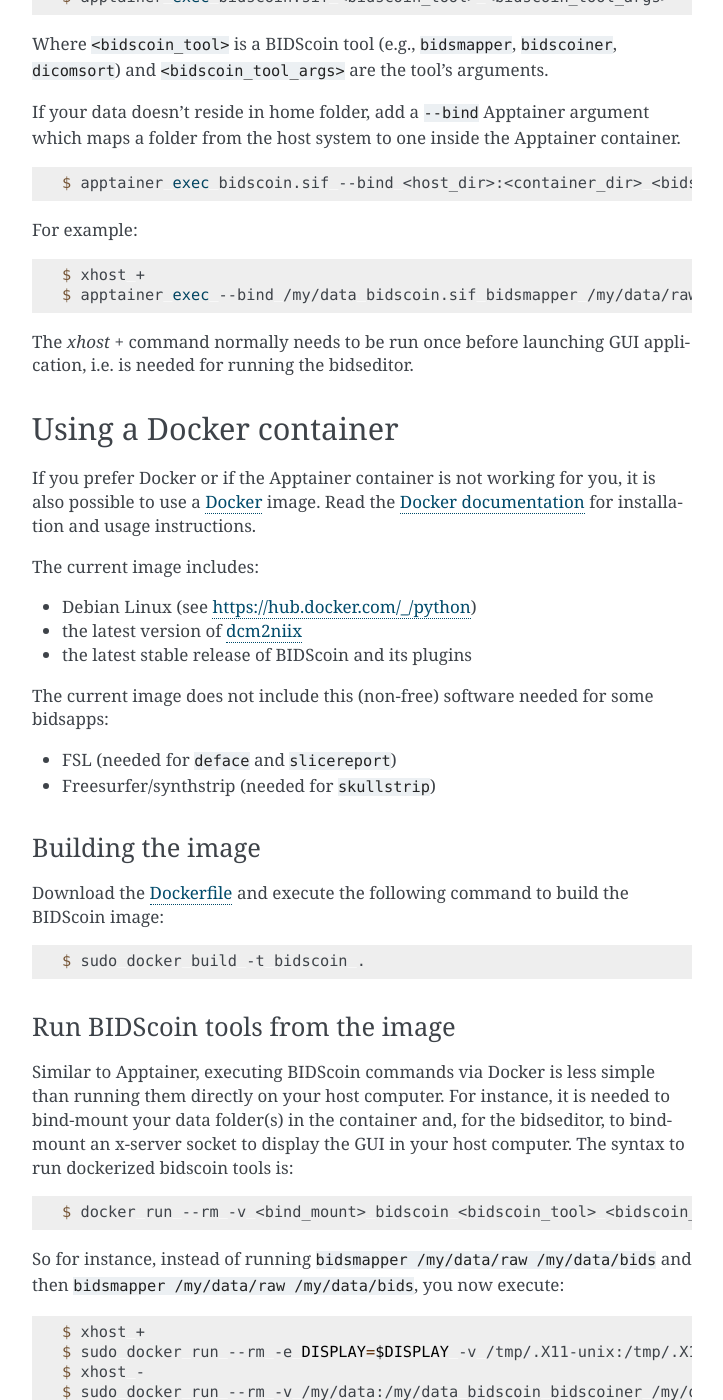
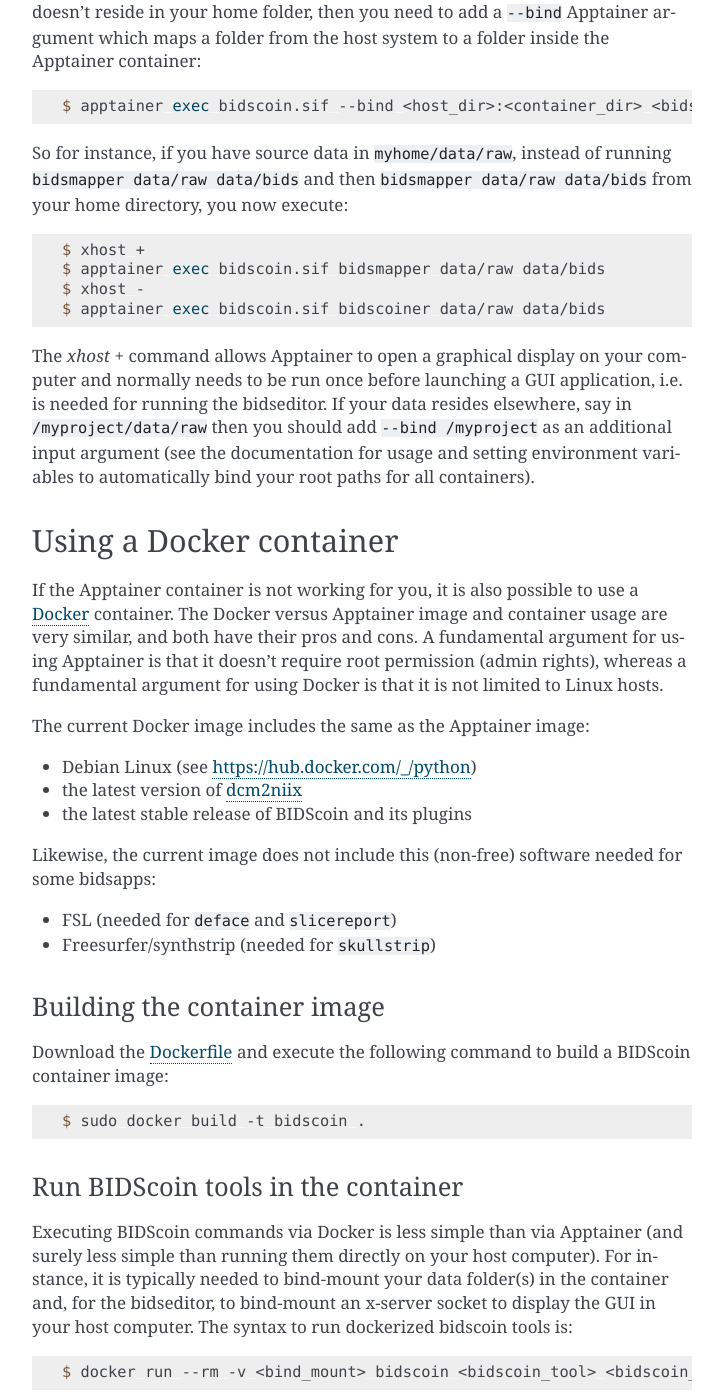
Before and after one commit to Donders-Institute/bidscoin, a Sphinx documentation site: the page built from docs/installation.rst, in a window 1280 px wide and 1400 px high, scrolled down 3246 px. Shown: the whole window, without its empty margins (388-1111 px from the left). Built offline with Sphinx 7.4.7, drawn with Linux system fonts in a browser that asks for light colours; some of the changed text lies outside the part shown.

Commit message:
Doc updates

```diff
--- a/docs/installation.rst
+++ b/docs/installation.rst
@@ -77,28 +77,23 @@
 Using an Apptainer (Singularity) container
 ------------------------------------------
 
-An alternative for installing Python, BIDScoin and it's dependencies yourself is to execute BIDScoin commands using an `Apptainer <https://apptainer.org>`__ image. Read the `official documentation <https://apptainer.org/docs/user/latest>`__ for installation and usage instructions. NB: "Singularity" has been rebranded as "Apptainer", so Singularity users should replace ``apptainer`` for ``singularity`` in the commands given below.
+An alternative for installing Python, BIDScoin and it's dependencies yourself is to execute BIDScoin commands using an `Apptainer <https://apptainer.org>`__ container. Executing BIDScoin commands via a container is less simple than running them directly on your host computer, read the `official documentation <https://apptainer.org/docs/user/latest>`__ for installation and usage instructions. NB: "Singularity" has been rebranded as "Apptainer", so Singularity users should replace ``apptainer`` for ``singularity`` in the commands given below.
 
-The current image includes:
+The Apptainer current image includes:
 
-* Debian stable,
-* the latest version of `dcm2niix <https://www.nitrc.org/plugins/mwiki/index.php/dcm2nii:MainPage>`__,
-* the latest stable release of BIDScoin and its spec2nii2bids and phys2bidscoin plugins.
+* Debian Linux (see https://hub.docker.com/_/python)
+* the latest version of `dcm2niix <https://www.nitrc.org/plugins/mwiki/index.php/dcm2nii:MainPage>`__
+* the latest stable release of BIDScoin and its plugins
 
 The current image does not include this (non-free) software needed for some bidsapps:
 
 * FSL (needed for ``deface`` and ``slicereport``)
 * Freesurfer/synthstrip (needed for ``skullstrip``)
 
-Dependencies:
+Building the container image
+^^^^^^^^^^^^^^^^^^^^^^^^^^^^
 
-* Debian (or Debian-like, e.g., Ubuntu) host system,
-* `debootstrap <https://packages.debian.org/bullseye/debootstrap>`__ package.
-
-Building the image
-^^^^^^^^^^^^^^^^^^
-
-Download the Apptainer `definition file <https://github.com/Donders-Institute/bidscoin/blob/master/apptainer.def>`__ and execute the following command to build the BIDScoin image:
+Download the Apptainer `definition file <https://github.com/Donders-Institute/bidscoin/blob/master/apptainer.def>`__ and execute the following command to build a BIDScoin container image:
 
 .. code-block:: console
 
@@ -110,67 +105,67 @@
 
    $ sudo apptainer build bidscoin.sif bidscoin.tar
 
-Run BIDScoin tools from the image
-^^^^^^^^^^^^^^^^^^^^^^^^^^^^^^^^^
+Run BIDScoin tools in the container
+^^^^^^^^^^^^^^^^^^^^^^^^^^^^^^^^^^^
 
-Execute BIDScoin tool using the following command:
+You can use the following command syntax to execute BIDScoin tools in the container:
 
 .. code-block:: console
 
    $ apptainer exec bidscoin.sif <bidscoin_tool> <bidscoin_tool_args>
 
-Where ``<bidscoin_tool>`` is a BIDScoin tool (e.g., ``bidsmapper``, ``bidscoiner``, ``dicomsort``) and ``<bidscoin_tool_args>`` are the tool's arguments.
-
-If your data doesn't reside in home folder, add a ``--bind`` Apptainer argument which maps a folder from the host system to one inside the Apptainer container.
+Where ``<bidscoin_tool>`` is a BIDScoin tool (e.g., ``bidsmapper``, ``bidscoiner``, ``dicomsort``) and ``<bidscoin_tool_args>`` are the tool's arguments. If your data doesn't reside in your home folder, then you need to add a ``--bind`` Apptainer argument which maps a folder from the host system to a folder inside the Apptainer container:
 
 .. code-block:: console
 
    $ apptainer exec bidscoin.sif --bind <host_dir>:<container_dir> <bidscoin_tool> <bidscoin_tool_args>
 
-For example:
+So for instance, if you have source data in ``myhome/data/raw``, instead of running ``bidsmapper data/raw data/bids`` and then ``bidsmapper data/raw data/bids`` from your home directory, you now execute:
 
 .. code-block:: console
 
    $ xhost +
-   $ apptainer exec --bind /my/data bidscoin.sif bidsmapper /my/data/raw /my/data/bids
+   $ apptainer exec bidscoin.sif bidsmapper data/raw data/bids
+   $ xhost -
+   $ apptainer exec bidscoin.sif bidscoiner data/raw data/bids
 
-The `xhost +` command normally needs to be run once before launching GUI application, i.e. is needed for running the bidseditor.
+The `xhost +` command allows Apptainer to open a graphical display on your computer and normally needs to be run once before launching a GUI application, i.e. is needed for running the bidseditor. If your data resides elsewhere, say in ``/myproject/data/raw`` then you should add ``--bind /myproject`` as an additional input argument (see the documentation for usage and setting environment variables to automatically bind your root paths for all containers).
 
 Using a Docker container
 ------------------------
 
-If you prefer Docker or if the Apptainer container is not working for you, it is also possible to use a `Docker <https://docs.docker.com>`__ image. Read the `Docker documentation <https://docs.docker.com>`__ for installation and usage instructions.
+If the Apptainer container is not working for you, it is also possible to use a `Docker <https://docs.docker.com>`__ container. The Docker versus Apptainer image and container usage are very similar, and both have their pros and cons. A fundamental argument for using Apptainer is that it doesn't require root permission (admin rights), whereas a fundamental argument for using Docker is that it is not limited to Linux hosts.
 
-The current image includes:
+The current Docker image includes the same as the Apptainer image:
 
 * Debian Linux (see https://hub.docker.com/_/python)
 * the latest version of `dcm2niix <https://www.nitrc.org/plugins/mwiki/index.php/dcm2nii:MainPage>`__
 * the latest stable release of BIDScoin and its plugins
 
-The current image does not include this (non-free) software needed for some bidsapps:
+Likewise, the current image does not include this (non-free) software needed for some bidsapps:
 
 * FSL (needed for ``deface`` and ``slicereport``)
 * Freesurfer/synthstrip (needed for ``skullstrip``)
 
-Building the image
-^^^^^^^^^^^^^^^^^^
+Building the container image
+^^^^^^^^^^^^^^^^^^^^^^^^^^^^
 
-Download the `Dockerfile <https://github.com/Donders-Institute/bidscoin/blob/master/Dockerfile>`__ and execute the following command to build the BIDScoin image:
+Download the `Dockerfile <https://github.com/Donders-Institute/bidscoin/blob/master/Dockerfile>`__ and execute the following command to build a BIDScoin container image:
 
 .. code-block:: console
 
    $ sudo docker build -t bidscoin .
 
-Run BIDScoin tools from the image
-^^^^^^^^^^^^^^^^^^^^^^^^^^^^^^^^^
+Run BIDScoin tools in the container
+^^^^^^^^^^^^^^^^^^^^^^^^^^^^^^^^^^^
 
-Similar to Apptainer, executing BIDScoin commands via Docker is less simple than running them directly on your host computer. For instance, it is needed to bind-mount your data folder(s) in the container and, for the bidseditor, to bind-mount an x-server socket to display the GUI in your host computer. The syntax to run dockerized bidscoin tools is:
+Executing BIDScoin commands via Docker is less simple than via Apptainer (and surely less simple than running them directly on your host computer). For instance, it is typically needed to bind-mount your data folder(s) in the container and, for the bidseditor, to bind-mount an x-server socket to display the GUI in your host computer. The syntax to run dockerized bidscoin tools is:
 
 .. code-block:: console
 
    $ docker run --rm -v <bind_mount> bidscoin <bidscoin_tool> <bidscoin_tool_args>
 
-So for instance, instead of running ``bidsmapper /my/data/raw /my/data/bids`` and then ``bidsmapper /my/data/raw /my/data/bids``, you now execute:
+If you have source data in ``/my/data/raw``, instead of running ``bidsmapper /my/data/raw /my/data/bids`` and then ``bidsmapper /my/data/raw /my/data/bids``, you now execute for instance:
 
 .. code-block:: console
 
@@ -178,3 +173,5 @@
    $ sudo docker run --rm -e DISPLAY=$DISPLAY -v /tmp/.X11-unix:/tmp/.X11-unix -v /my/data:/mnt bidscoin bidsmapper /my/data/raw /my/data/bids
    $ xhost -
    $ sudo docker run --rm -v /my/data:/my/data bidscoin bidscoiner /my/data/raw /my/data/bids
+
+As for Apptainer, the `xhost +` is normally needed to be launching a GUI application, but a few more arguments are now required, i.e. ``-e`` for setting the display number and ``-v`` for binding the data volume and for binding the x-server socket (see the documentation for usage and configuring bind propagation).
--- a/docs/troubleshooting.rst
+++ b/docs/troubleshooting.rst
@@ -13,9 +13,9 @@
 ^^^^^^^^^^^^^^^^^^^^^^^^^^^^^^^^^^^^^^^^^^^
 This error message may occur on certain Linux platforms when opening the bidseditor. This is an `installation <installation.html#bidscoin-installation>`__ issue that may be solved by downgrading your PyQt5 library, e.g. by running ``pip install --upgrade pyqt5==5.14`` in your terminal environment. Another solution might be to use your Linux package manager to install PyQt5, e.g. like this: `apt-get install python3-pyqt5 python3-pyqt5.qtx11extras`
 
-My singularity container fails
-^^^^^^^^^^^^^^^^^^^^^^^^^^^^^^
-When running singularity on on systems with an older Linux kernel (e.g. older than 3.15) you may get errors such as ``ImportError: libQt5Core.so.5: cannot open shared object file: No such file or directory``. A working fix may be to add the following line at the end of ``%post`` section of  the `singularity.def <installation.html#using-a-singularity-container>`__ file.
+My Apptainer/Singularity container fails
+^^^^^^^^^^^^^^^^^^^^^^^^^^^^^^^^^^^^^^^^
+When running apptainer/singularity on on systems with an older Linux kernel (e.g. older than 3.15) you may get errors such as ``ImportError: libQt5Core.so.5: cannot open shared object file: No such file or directory``. A working fix may be to add the following line at the end of ``%post`` section of  the `singularity.def <installation.html#using-a-singularity-container>`__ file.
 
 .. code-block:: console
 
```
Also changed, not shown: docs/CHANGELOG.md (+1 -1 lines).
